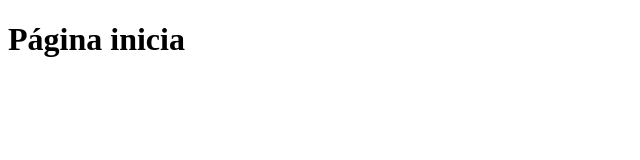
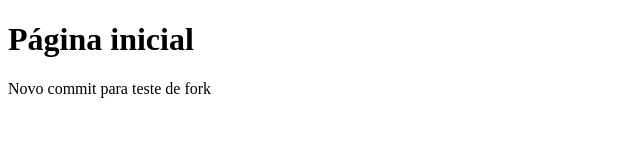
Before and after one commit to AlexandreDuzentos/github-master, a plain HTML site: page index.html in a window 1280 px wide. Shown: the whole page, without its empty margins (0-640 px from the left). Drawn offline with Linux system fonts and the light colour scheme.

Commit message:
Nova alteração para testar o fork

```diff
--- a/index.html
+++ b/index.html
@@ -7,6 +7,7 @@
     <title>Página inicial</title>
 </head>
 <body>
-    <h1>Página inicia</h1>
+    <h1>Página inicial</h1>
+    <p>Novo commit para teste de fork</p>
 </body>
 </html>
```
